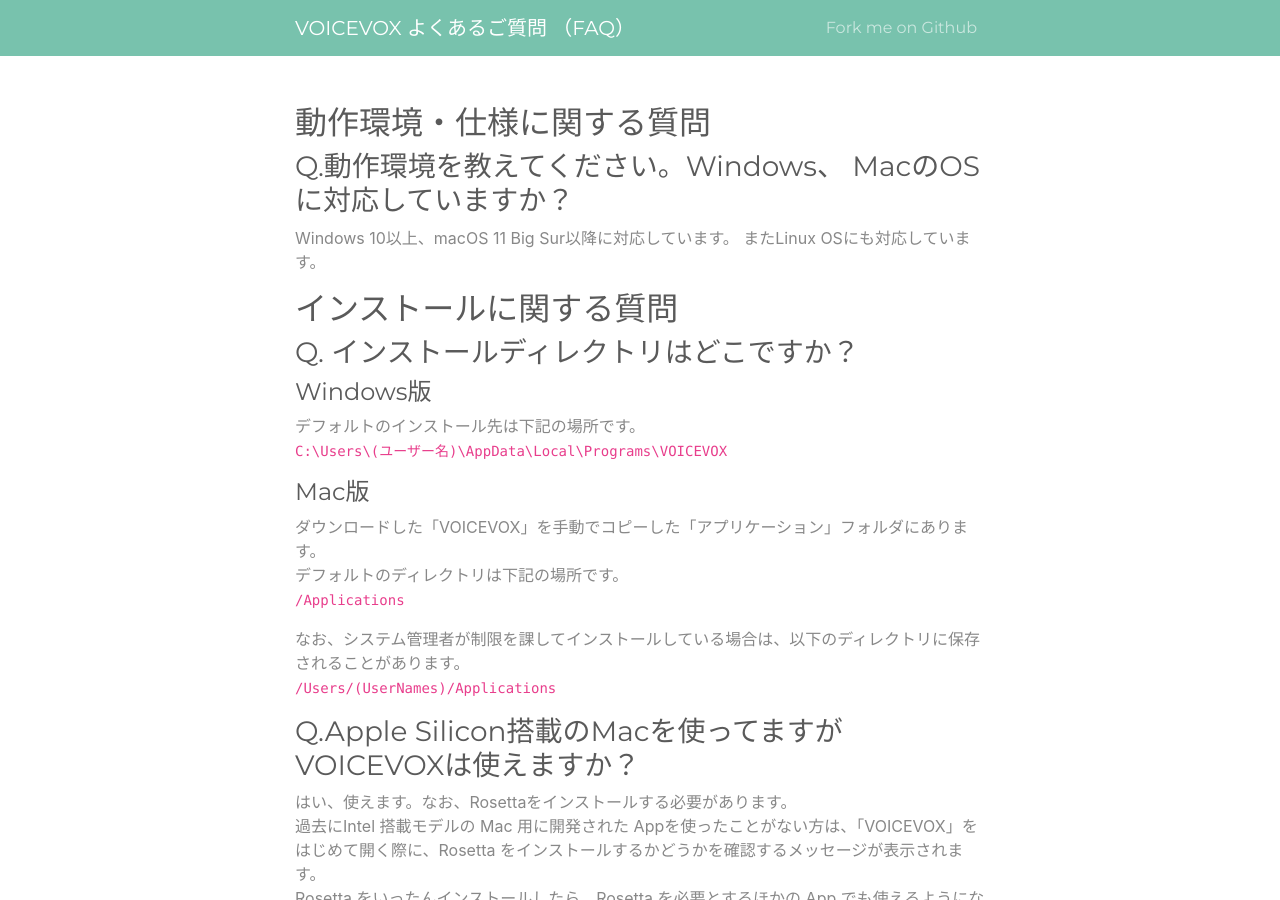
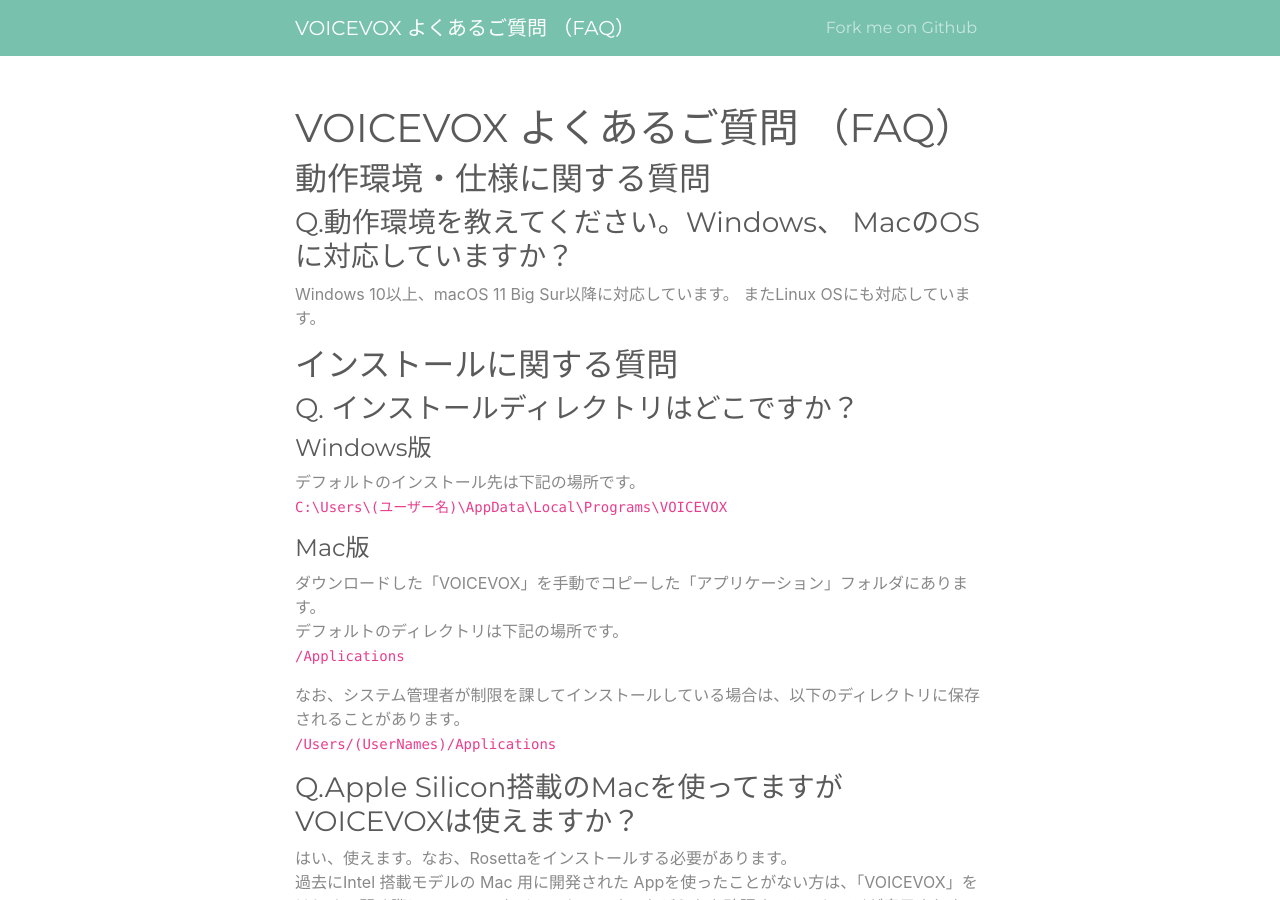
Before and after one commit to Apple-Yuki/VOICEVOX-FAQ-, a Jekyll site: the page built from index.md, in a window 1280 px wide and 900 px high. Built offline with Jekyll 4.4.1, drawn with Linux system fonts in a browser that asks for light colours; our own code applies the rules of GitHub Pages for plain Markdown files.

Commit message:
Update index.md

```diff
--- a/index.md
+++ b/index.md
@@ -1,4 +1,4 @@
-
+# VOICEVOX よくあるご質問 （FAQ）
 
 ## 動作環境・仕様に関する質問
 ### Q.動作環境を教えてください。Windows、 MacのOSに対応していますか？
```
